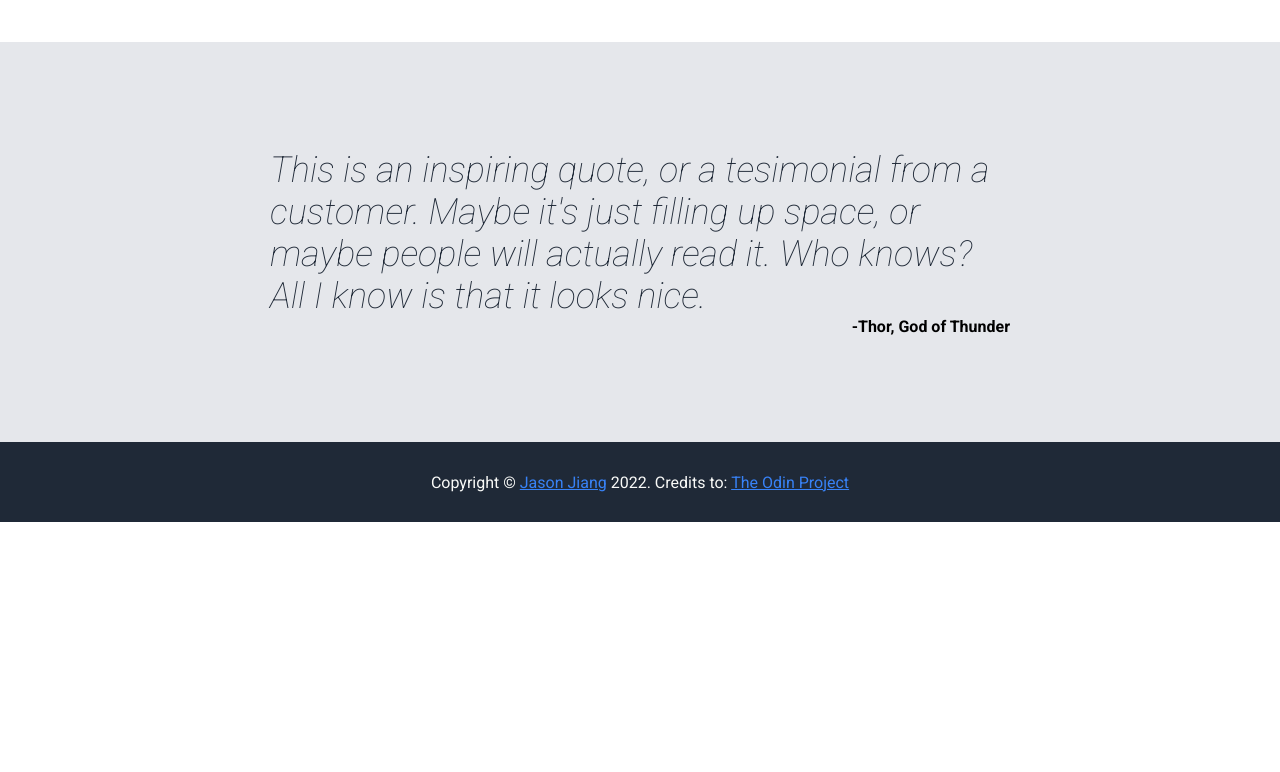
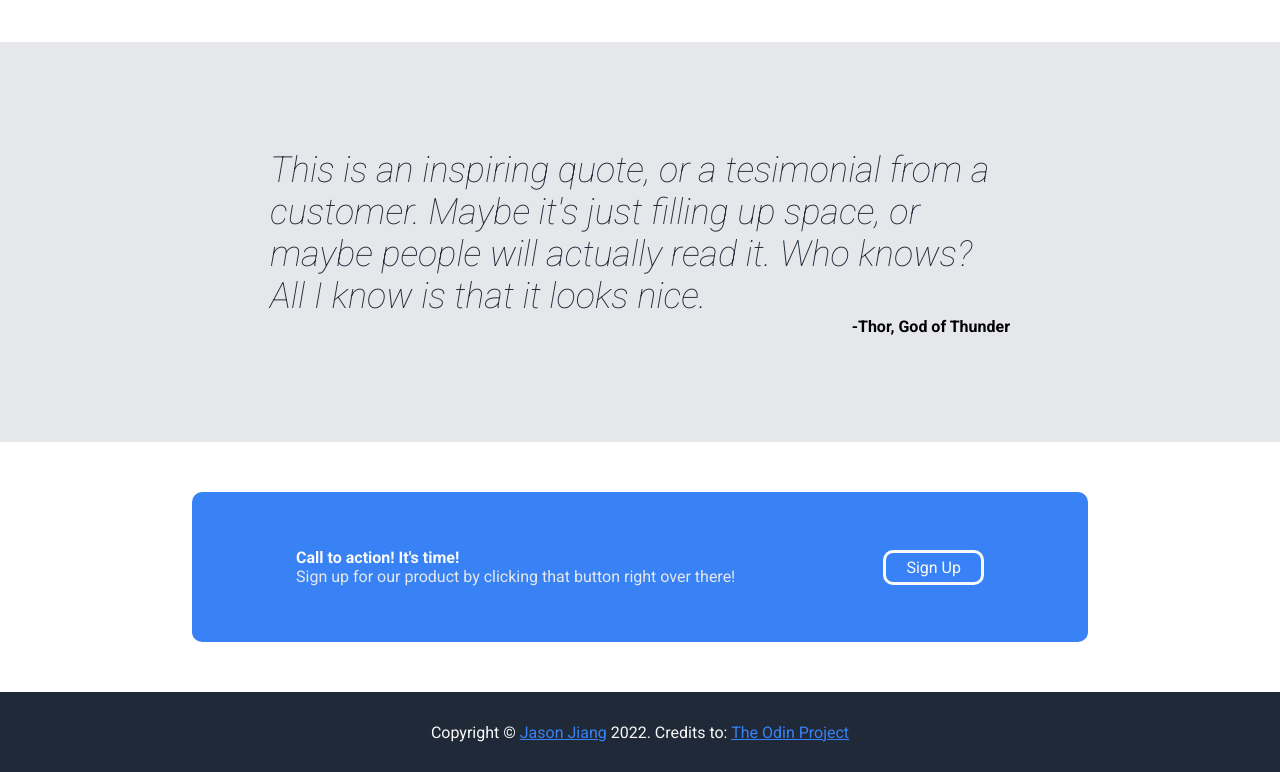
Before and after one commit to xyjiang970/theodinproject, a plain HTML site: page project-landing-page/index.html in a window 1280 px wide. Shown: the part 890-1662 px from the top of the page. Before the commit the page ends 1412 px from the top, so only its background shows below. Drawn offline with Linux system fonts and the light colour scheme.

Commit message:
finished landing page project

```diff
--- a/project-landing-page/index.html
+++ b/project-landing-page/index.html
@@ -82,7 +82,13 @@
 
             <!-- Call-To-Action Section -->
             <section class="cta">
-
+                <div class="container">
+                    <div class="cta-text">
+                        <p class="line1">Call to action! It's time!</p>
+                        <p class="line2">Sign up for our product by clicking that button right over there!</p>
+                    </div>
+                    <button class="signup-button">Sign Up</button>
+                </div>
             </section>
         </main>
 
--- a/project-landing-page/styles.css
+++ b/project-landing-page/styles.css
@@ -96,7 +96,7 @@ header p {
     border-radius: 10px;
 }
 
-.signup-button {
+.header-text-container .signup-button {
     margin-top: 10px;
     color: #F9FAF8;
     background-color: #3882F6;
@@ -104,6 +104,11 @@ header p {
     border-radius: 5px;
     padding: 5px 20px;
     cursor: pointer;
+}
+
+.header-text-container .signup-button:hover {
+    background-color: #F9FAF8;
+    color: #3882F6;
 }
 
 /* ------------------------------------------------------- */
@@ -177,6 +182,46 @@ header p {
     align-self: flex-end;
     font-weight: bold;
 }
+/* ------------------------------------------------------- */
+
+
+/* ---------- CTA SECTION ---------- */
+
+.cta .container {
+    display: flex;
+    justify-content: space-around;
+    align-items: center;
+    min-height: 150px;
+    /* max-width: 900px; */
+    width: 70vw;
+    background-color: #3882F6;
+    margin: 50px auto;
+    border-radius: 10px;
+}
+
+.cta-text .line1 {
+    color: #F9FAF8;
+    font-weight: bold;
+}
+
+.cta-text .line2 {
+    color: #E5E7EB;
+}
+
+.cta .container .signup-button {
+    text-decoration: none;
+    color: #F9FAF8;
+    border: solid #F9FAF8;
+    border-radius: 10px;
+    background-color: rgba(56, 129, 246, 1);
+    padding: 5px 20px;
+    cursor: pointer;
+}
+
+.cta .container .signup-button:hover {
+    background-color: #F9FAF8;
+    color: #3882F6;
+}
 
 /* ------------------------------------------------------- */
 
@@ -202,10 +247,15 @@ footer {
 /* ---------- Media Queries ---------- */
 /* anything in here only pertains to things under 800px */
 @media(max-width: 800px) {
+    .navbar {
+        padding: 50px 0;
+    }
+
     .header .container {
         flex-direction: column; /* one method is by changing flex-direction to column */
         padding-top: 20px;
         text-align: center;
+        padding-bottom: 50px;
     }
 
     .boxes .container {
@@ -220,5 +270,20 @@ footer {
         margin-top: 30px;
     }
 
+    .quote {
+        padding: 20px 0;
+    }
+
+    .footer-text {
+        text-align: center;
+    }
+}
+
+/* anything in here only pertains to things under 800px */
+@media(max-width: 1000px) {
+    .cta .container {
+        flex-direction: column;
+        padding: 20px 10px;
+    }
 }
 /* ------------------------------------------------------- */
```
Also changed, not shown: index.html (+1 -1 lines).
